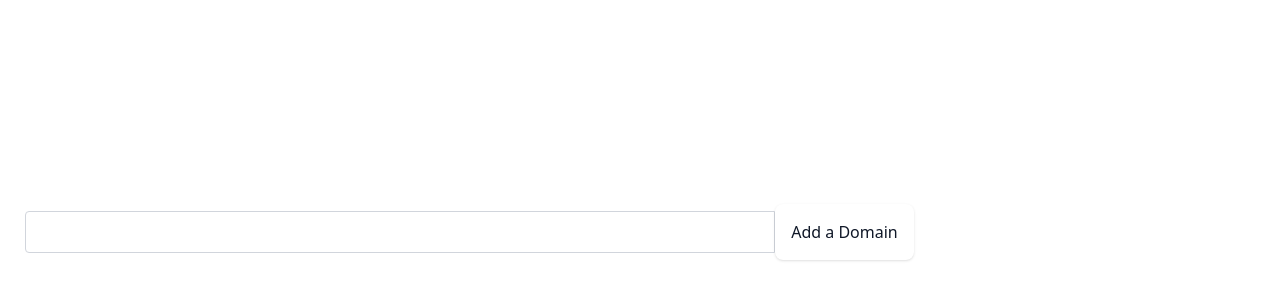
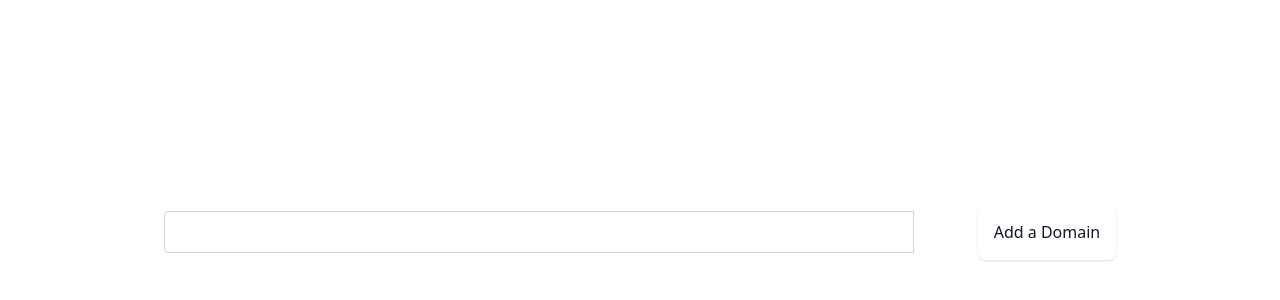
Before and after one commit to juankm08-a11y/plafaforma-gestion_proyectos, a Next.js app: page /buydomain in a window 1280 px wide. Shown: the part 168-468 px from the top of the page. Built offline with nearby package versions, Linux system fonts and the light colour scheme.

Commit message:
seventeen commit

```diff
--- a/src/app/buydomain/page.tsx
+++ b/src/app/buydomain/page.tsx
@@ -5,7 +5,8 @@ export default function paget() {
         type="text"
         className=" border border-gray-300 rounded-l px-4 py-2 w-[750px] focus:outline-none focus:ring-2 focus:ring-amber-400 "
       />
-      <section className="grid grid-cols-3 gap-8">
+      <section className="grid grid-cols-3 gap-8"></section>
+      <section>
         <section className="bg-white p-4 rounded-lg shadow-sm hover:shadow-md transition-shadow">
           <span className="text-gray-900 font-medium">Add a Domain</span>
         </section>
```
